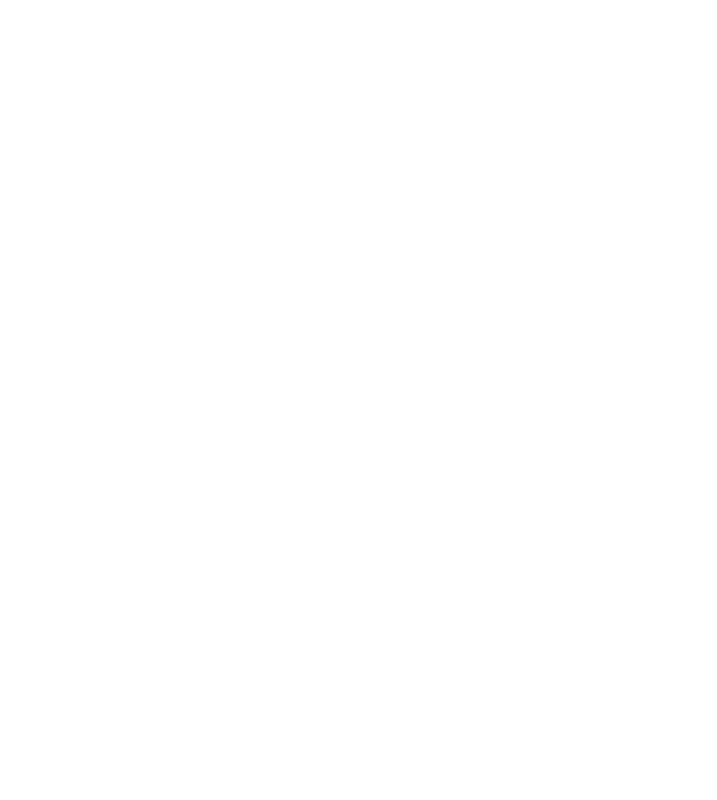
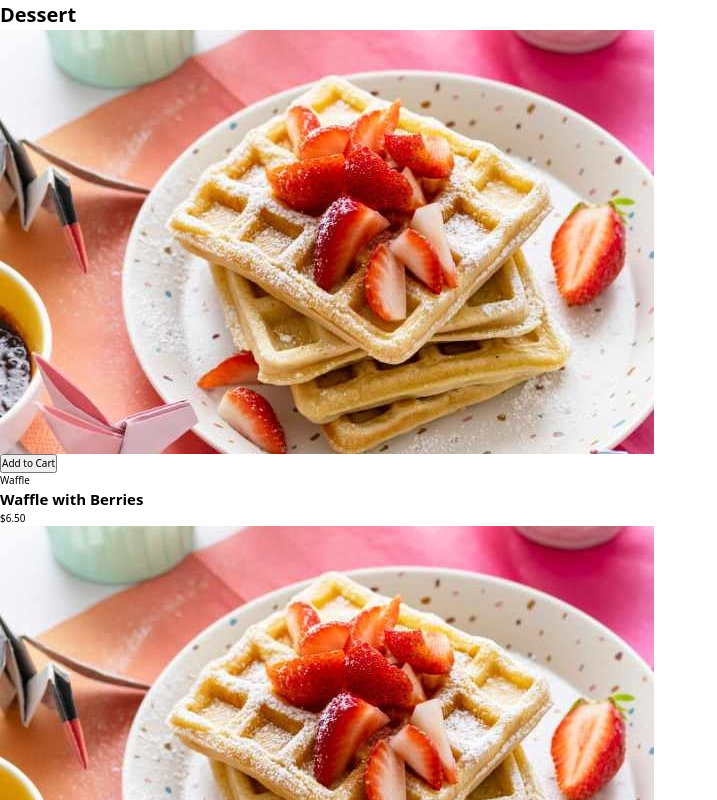
Before and after one commit to simeon2002/FEM-product-list-with-cart, a React (Create React App) app: page / in a window 1280 px wide. Shown: the top 800 px of the page, without its empty margins (0-717 px from the left). Built offline with nearby package versions, Linux system fonts and the light colour scheme.

Commit message:
Set up static component structure

```diff
--- a/src/App.js
+++ b/src/App.js
@@ -1 +1,87 @@
-export default function App() {}
+import products from "./data.json";
+
+export default function App() {
+  return (
+    <main className="app-container">
+      <ProductCategory category="dessert" />
+      <Cart />
+    </main>
+  );
+}
+
+function ProductCategory({ category }) {
+  return (
+    <ul className="category">
+      <h1 className="category__title">{category[0].toUpperCase() + category.slice(1)}</h1>
+      <ProductCard />
+      <ProductCard />
+      <ProductCard />
+      <ProductCard />
+      <ProductCard />
+      <ProductCard />
+    </ul>
+  );
+}
+
+function ProductCard() {
+  return (
+    <article className="product">
+      <div className="product__image-container">
+        <img src="./assets/images/image-waffle-mobile.jpg" alt="Waffle with berries" className="product__image" />
+        <Button className="btn--add-to-cart">Add to Cart</Button>
+      </div>
+      <div className="product__product-details">
+        <span className="product__sub-category">Waffle</span>
+        <h2 className="product__title">Waffle with Berries</h2>
+        <p className="product__price">$6.50</p>
+      </div>
+    </article>
+  );
+}
+
+function Button({ children, className = "" }) {
+  return <button className={`btn ${className}`}>{children}</button>;
+}
+
+function ItemCount() {}
+
+function Cart() {
+  return (
+    <aside className="cart">
+      <h2 className="cart__title">Your Cart(7)</h2>
+      <ul className="cart__items-list">
+        <CartItem>Classic Tiramisu</CartItem>
+        <CartItem>Classic Tiramisu</CartItem>
+        <CartItem>Classic Tiramisu</CartItem>
+      </ul>
+      <div className="cart__total-container">
+        <p>Order Total</p>
+        <p className="cart__total">$46.50</p>
+      </div>
+      <div className="cart__carbon-message">
+        <p>
+          🌲 This is a <strong>carbon-neutral</strong> delivery
+        </p>
+      </div>
+      <Button className="btn--primary">Confirm Order</Button>
+    </aside>
+  );
+}
+
+function CartItem({ children }) {
+  return (
+    <li className="cart-item">
+      <div className="cart-item__details">
+        <h3 className="cart-item__title">{children}</h3>
+        <span className="cart-item__count">1x</span>
+        <span className="cart-item__price">@ $5.50</span>
+        <span className="cart-item__price-total">@ $5.50</span>
+      </div>
+      <Button className="btn--close-cart">❎</Button>
+    </li>
+  );
+}
+
+function OrderConfirmedModal() {
+  return;
+}
--- a/src/styles.css
+++ b/src/styles.css
@@ -9,27 +9,6 @@
 
   /*****  COLORS (primary, secondary, accents and greys) *****/
   --clr-white: #fff;
-  --clr-primary-800: #032303;
-  --clr-primary-700: #1b7e1b;
-  --clr-primary-600: #229822;
-  --clr-primary-500: #32cd32;
-  --clr-primary-400: #53d34f;
-  --clr-primary-300: #6cd867;
-  --clr-primary-200: #81de7c;
-  --clr-primary-100: hsl(116, 73%, 80%);
-  --clr-primary-800: #0d4e0d;
-  --clr-gray-900: hsl(120, 4%, 11%);
-  --clr-gray-700: hsl(120, 6%, 40%);
-  --clr-gray-600: hsl(120, 6%, 65%);
-  --clr-gray-500: hsl(120, 6%, 80%);
-  --clr-gray-400: hsl(120, 8%, 85%);
-  --clr-gray-300: hsl(120, 8%, 90%);
-  --clr-gray-200: hsl(120, 8%, 95%);
-  --clr-gray-150: hsl(0, 4%, 97%);
-  --clr-gray-100: hsl(0, 0%, 99%);
-  /* --clr-secondary: */
-  /* Add semantic colors later! */
-  --clr-red: red;
 
   /***** TYPOGRAPHY *****/
   /* font weights */
```
